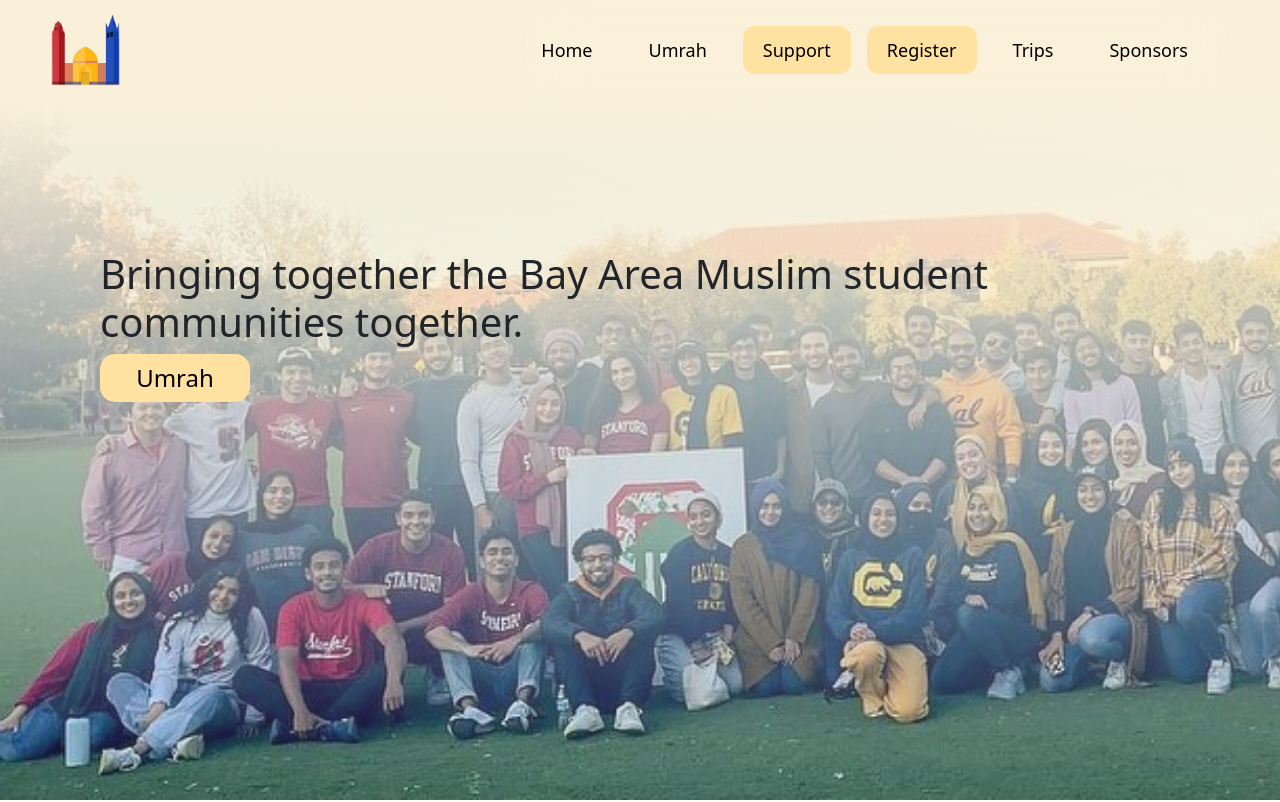
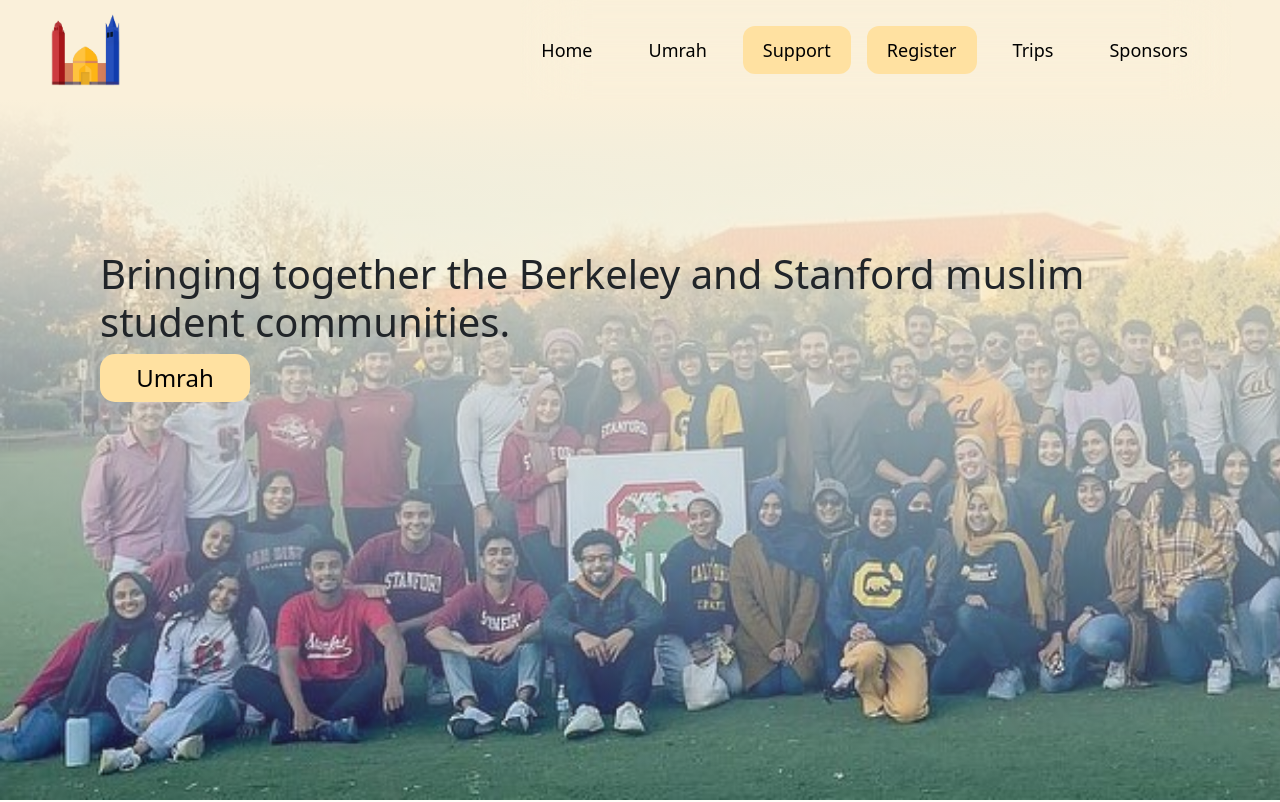
Before and after one commit to yousefh409/umrah-wesite, a React (Create React App) app: page / in a window 1280 px wide. Shown: the top 802 px of the page. Built offline with nearby package versions, Linux system fonts and the light colour scheme.

Commit message:
Update home.jsx

```diff
--- a/src/pages/home.jsx
+++ b/src/pages/home.jsx
@@ -14,7 +14,7 @@
     <div>
         <div>
             <div className="homeBannerImg">
-                <h1>Bringing together the Bay Area Muslim student communities together.</h1>
+                <h1>Bringing together the Berkeley and Stanford muslim student communities.</h1>
                 <a href='/umrah' className='btn btn-primary bannerButton'>
                     Umrah
                 </a>
```
